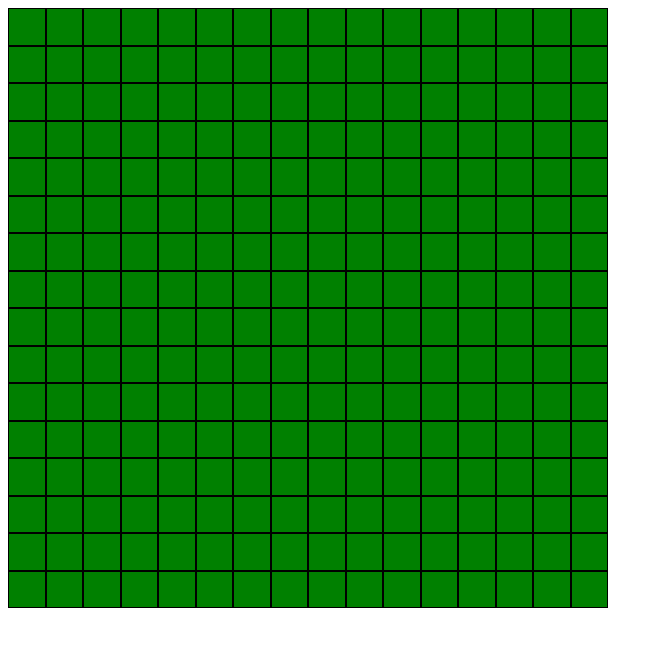
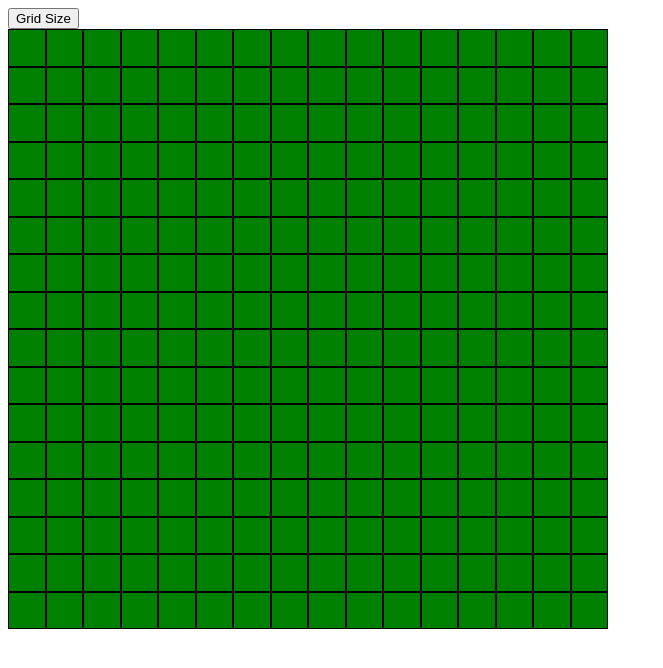
Before and after one commit to ndethn/etch-a-sketch, a plain HTML site: page index.html in a window 1280 px wide. Shown: the whole page, without its empty margins (0-663 px from the left). Drawn offline with Linux system fonts and the light colour scheme.

Commit message:
Add grid size button

```diff
--- a/index.html
+++ b/index.html
@@ -9,6 +9,7 @@
     <script src="app.js" defer></script>
 </head>
 <body>
+    <button id="grid-button">Grid Size</button>
     <div id="container"></div>
 </body>
 </html>
```
